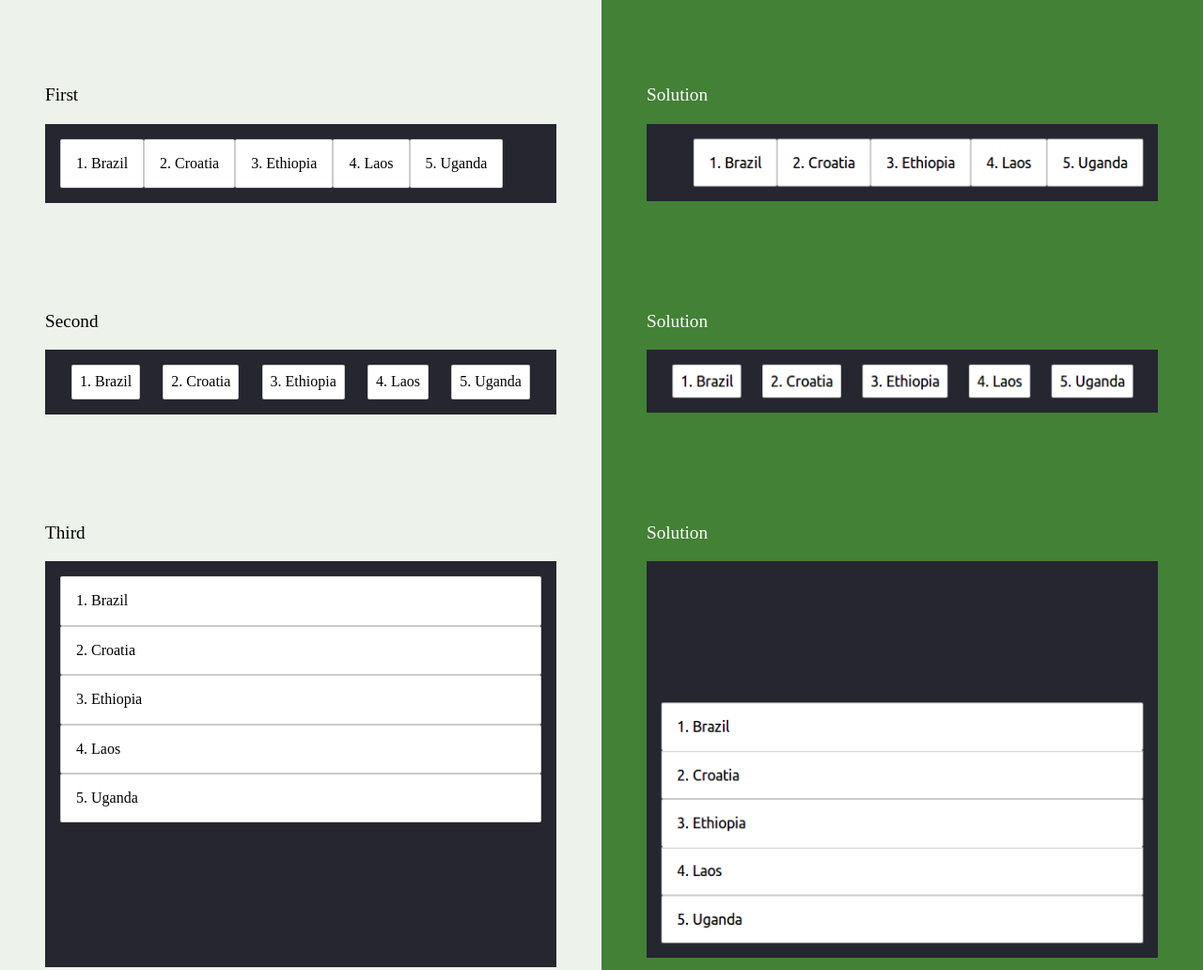
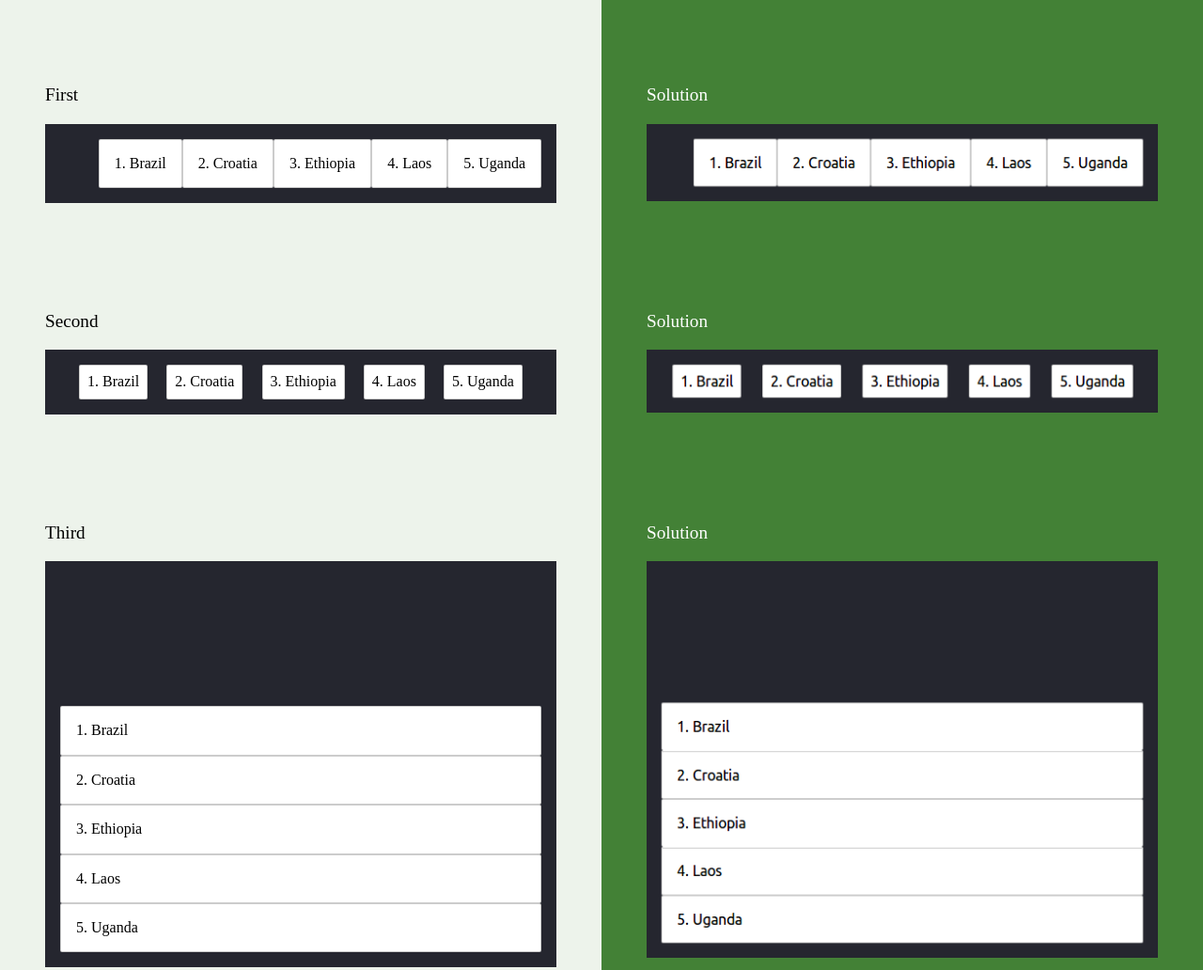
Before and after one commit to Mostafa-kassem-t01/HTML-CSS-GIT, a website: page week-2/12-justify-content/index.html in a window 1280 px wide. Shown: the part 160-1192 px from the top of the page at 94% size. Drawn offline with Linux system fonts and the light colour scheme.

Commit message:
Compteted 12-justify-content exercise

```diff
--- a/week-2/12-justify-content/flexbox.css
+++ b/week-2/12-justify-content/flexbox.css
@@ -6,20 +6,20 @@
   padding: 0.5em;
 }
 
-.countries--first {
-  justify-content: flex-start;
+ul.countries--first {
+  justify-content: flex-end;
 }
 
 .countries--second {
-  justify-content: space-around;
+  justify-content: space-evenly;
 }
 
 .countries--third {
   flex-direction: column;
-  justify-content: start;
+  justify-content: flex-end;
 }
 
 .countries--fourth {
-  justify-content: space-around;
-  flex-direction: column-reverse;
+  justify-content: space-evenly;
+  flex-direction: column;
 }
```
